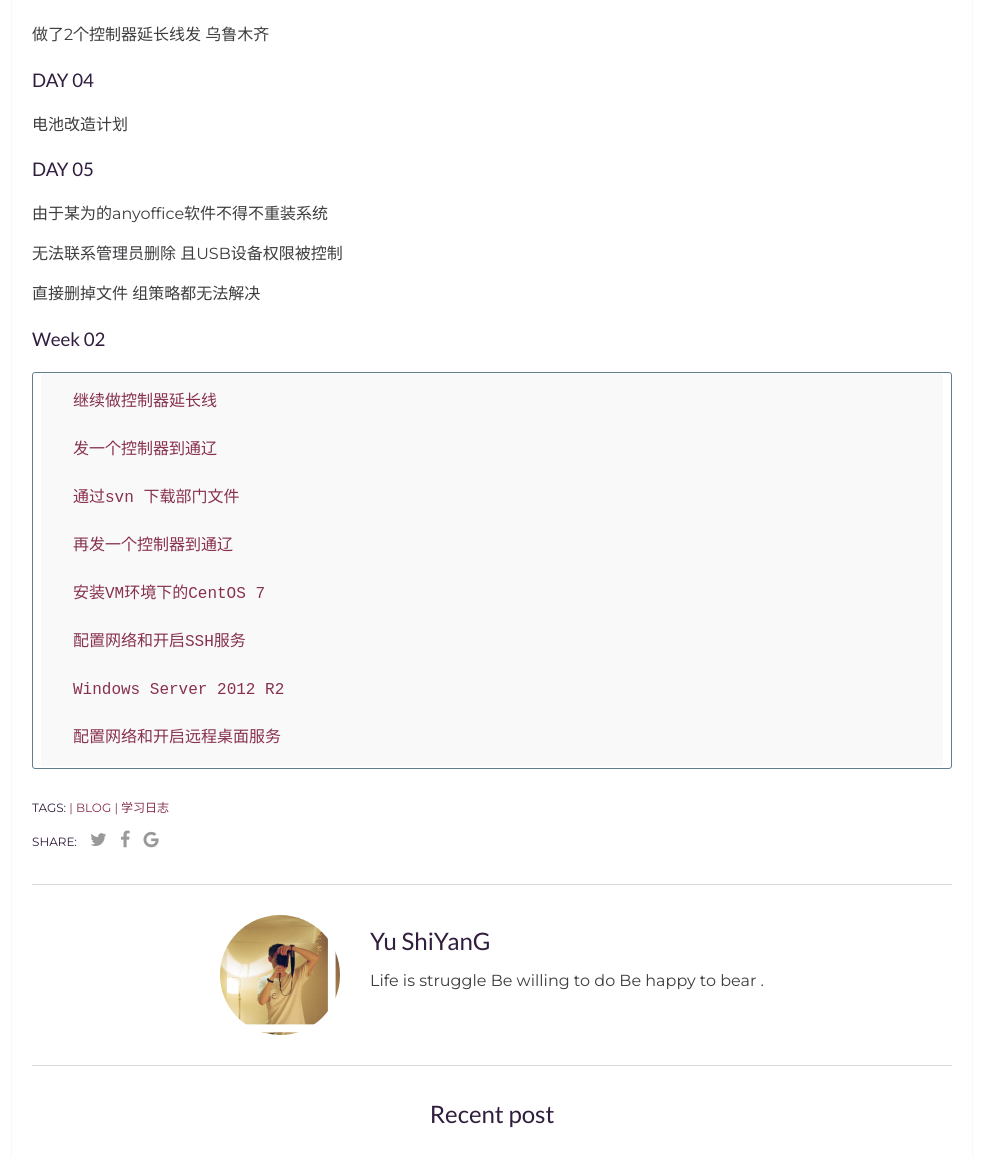
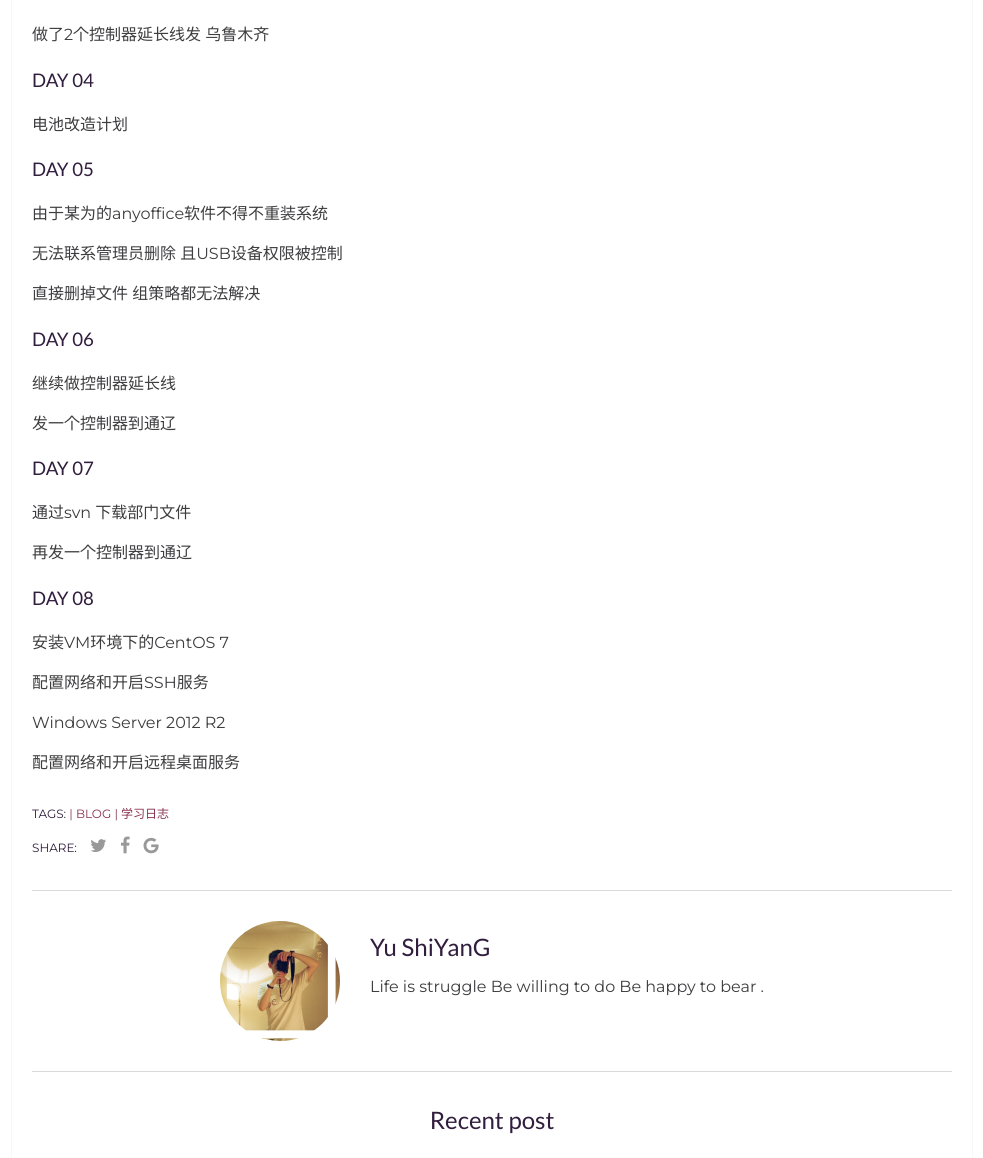
Before and after one commit to techysy/techysy.github.io, a Jekyll site: the page built from _posts/2020-05-25-move-brick-log.markdown, in a window 1280 px wide, cut to the strip 1467-2625 px from the top of the page. Shown: the whole strip, without its empty margins (148-1131 px from the left). Built offline with Jekyll 4.4.1, drawn with Linux system fonts in a browser that asks for light colours; comment, search, counter and statistics services are not loaded; a style sheet for code colours, icons or effects is not loaded.

Commit message:
Update 2020-05-25-move-brick-log.markdown

```diff
--- a/_posts/2020-05-25-move-brick-log.markdown
+++ b/_posts/2020-05-25-move-brick-log.markdown
@@ -58,20 +58,24 @@ categories: 分享
 直接删掉文件 组策略都无法解决
 
 
-### Week 02
+### DAY 06
 
-    继续做控制器延长线
+继续做控制器延长线
 
-    发一个控制器到通辽
+发一个控制器到通辽
 
-    通过svn 下载部门文件
+### DAY 07
 
-    再发一个控制器到通辽
+通过svn 下载部门文件
 
-    安装VM环境下的CentOS 7
+再发一个控制器到通辽
 
-    配置网络和开启SSH服务
+### DAY 08
 
-    Windows Server 2012 R2
+安装VM环境下的CentOS 7
 
-    配置网络和开启远程桌面服务
+配置网络和开启SSH服务
+
+Windows Server 2012 R2
+
+配置网络和开启远程桌面服务
```
